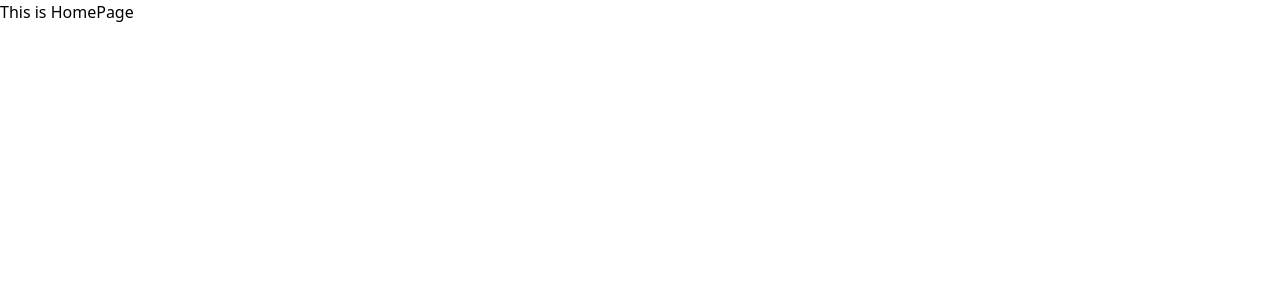
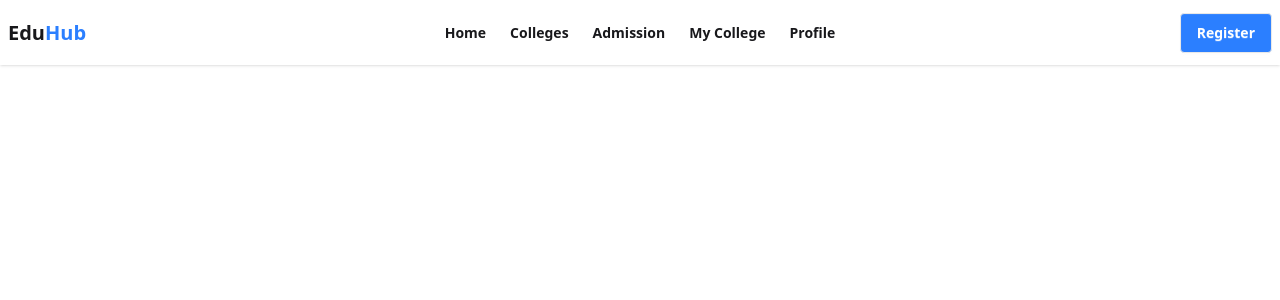
Before and after one commit to rehan606/EduHub-College-Booking-Web-Application, a Next.js app: page / in a window 1280 px wide. Shown: the top 300 px of the page. Built offline with nearby package versions, Linux system fonts and the light colour scheme.

Commit message:
Add Navbar

```diff
--- a/src/app/globals.css
+++ b/src/app/globals.css
@@ -1 +1,3 @@
 @import "tailwindcss";
+
+@plugin "daisyui";
--- a/src/app/layout.js
+++ b/src/app/layout.js
@@ -12,13 +12,13 @@ const geistMono = Geist_Mono({
 });
 
 export const metadata = {
-  title: "Create Next App",
+  title: "EduHub | College Booking App",
   description: "Generated by create next app",
 };
 
 export default function RootLayout({ children }) {
   return (
-    <html lang="en">
+    <html lang="en" data-theme="light">
       <body
         className={`${geistSans.variable} ${geistMono.variable} antialiased`}
       >
--- a/src/app/page.js
+++ b/src/app/page.js
@@ -1,9 +1,10 @@
+import Navbar from '@/components/Navbar'
 import React from 'react'
 
 const HomePage = () => {
     return (
-        <div>
-            This is HomePage
+        <div className=''>
+            <Navbar/>
         </div>
     )
 }
--- /dev/null
+++ b/src/components/Navbar.jsx
@@ -0,0 +1,43 @@
+import Link from 'next/link'
+import React from 'react'
+
+const Navbar = () => {
+    return (
+        <div className='white shadow-sm'>
+            <div className="navbar  container mx-auto">
+                <div className="navbar-start ">
+                    <div className="dropdown">
+                    <div tabIndex={0} role="button" className="btn btn-ghost lg:hidden">
+                        <svg xmlns="http://www.w3.org/2000/svg" className="h-5 w-5" fill="none" viewBox="0 0 24 24" stroke="currentColor"> <path strokeLinecap="round" strokeLinejoin="round" strokeWidth="2" d="M4 6h16M4 12h8m-8 6h16" /> </svg>
+                    </div>
+                    <ul
+                        tabIndex={0}
+                        className="menu menu-sm dropdown-content bg-base-100 rounded-box z-1 mt-3 w-52 p-2 shadow">
+                        <li><Link href={"/"} > Home </Link></li>
+                        <li><Link href={"/colleges"} > Colleges </Link></li>
+                        <li><Link href={"/admission"} > Admission </Link></li>
+                        <li><Link href={"/myCollege"} > My College </Link></li>
+                        <li><Link href={"/profile"} > Profile </Link></li>
+
+                    </ul>
+                    </div>
+                    <Link href="/" className="font-semibold text-xl cursor-pointer">Edu<span className='text-blue-500'>Hub</span> </Link>
+                </div>
+                <div className="navbar-center hidden lg:flex">
+                    <ul className="menu menu-horizontal px-1">
+                        <li className='font-semibold hover:bg-blue-500 hover:text-white duration-300'><Link href={"/"} > Home </Link></li>
+                        <li className='font-semibold hover:bg-blue-500 hover:text-white duration-300'><Link href={"/colleges"} > Colleges </Link></li>
+                        <li className='font-semibold hover:bg-blue-500 hover:text-white duration-300'><Link href={"/admission"} > Admission </Link></li>
+                        <li className='font-semibold hover:bg-blue-500 hover:text-white duration-300'><Link href={"/myCollege"} > My College </Link></li>
+                        <li className='font-semibold hover:bg-blue-500 hover:text-white duration-300'><Link href={"/profile"} > Profile </Link></li>
+                    </ul>
+                </div>
+                <div className="navbar-end">
+                    <Link href={"/register"} className="btn bg-blue-500 text-white hover:bg-blue-600">Register</Link>
+                </div>
+            </div>
+        </div>
+    )
+}
+
+export default Navbar
```
Also changed, not shown: package.json (+5 -4 lines), 1 other file (tests, documents, lock files or other folders).
